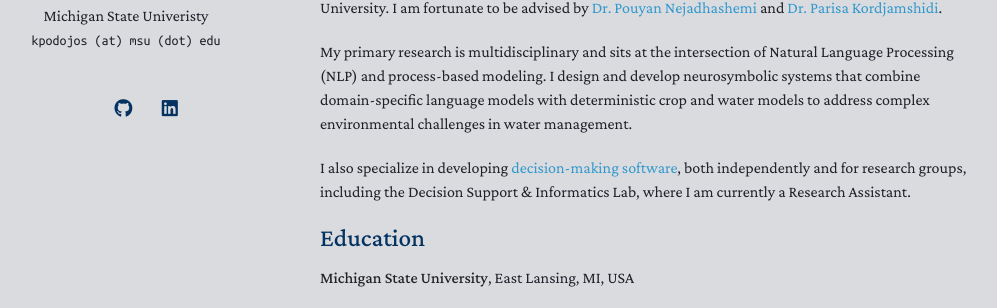
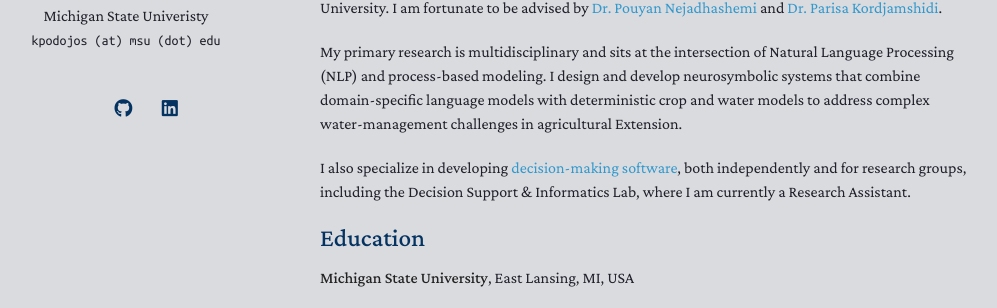
Before and after one commit to eusojk/eusojk.github.io, a Jekyll site: the page built from index.md, in a window 1280 px wide and 900 px high. Shown: the part 137-445 px from the top of the window, without its empty margins (150-1147 px from the left). Built offline with Jekyll 4.4.1, drawn with Linux system fonts in a browser that asks for light colours; nearby versions of some CDN libraries; a style sheet for code colours, icons or effects is not loaded; our own code applies the rules of GitHub Pages for plain Markdown files.

Commit message:
Update index.md

```diff
--- a/index.md
+++ b/index.md
@@ -6,7 +6,7 @@ layout: homepage
 
 I am a dual Ph.D. candidate in Computer Science  and Biosystems Engineering at Michigan State University. I am fortunate to be advised by [Dr. Pouyan Nejadhashemi](https://www.egr.msu.edu/bae/profiles/pouyan) and [Dr. Parisa Kordjamshidi](https://www.cse.msu.edu/~kordjams/).
 
-My primary research is multidisciplinary and sits at the intersection of Natural Language Processing (NLP) and process-based modeling. I design and develop neurosymbolic systems that combine domain-specific language models with deterministic crop and water models to address complex environmental challenges in water management.
+My primary research is multidisciplinary and sits at the intersection of Natural Language Processing (NLP) and process-based modeling. I design and develop neurosymbolic systems that combine domain-specific language models with deterministic crop and water models to address complex water-management challenges in agricultural Extension.
 
 I also specialize in developing [decision-making software](#decision-support-tools), both independently and for research groups, including the Decision Support & Informatics Lab, where I am currently a Research Assistant.
 
```
